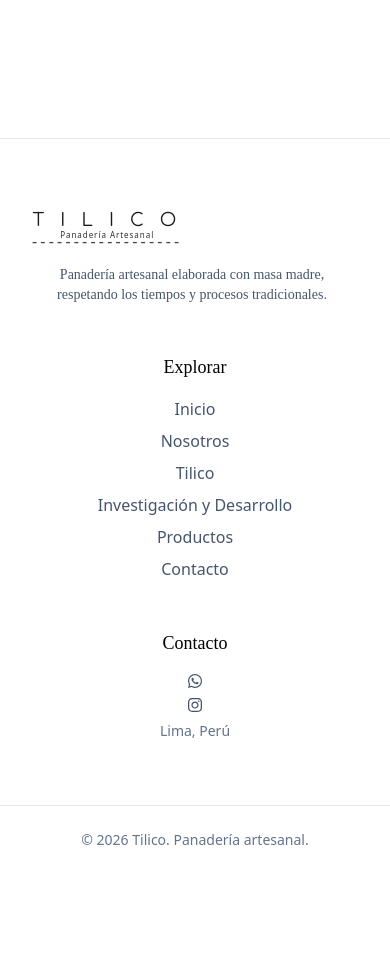
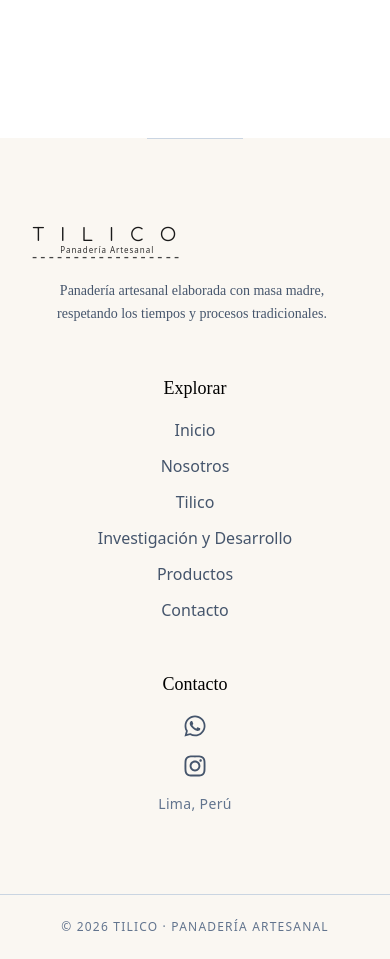
Before and after one commit to kasenciosm/tilico, a React (Vite) app: page / in a window 390 px wide. Shown: the part 4180-5139 px from the top of the page. Before the commit the page ends 5054 px from the top, so only its background shows below. Built offline with nearby package versions, Linux system fonts and the light colour scheme; a web font is replaced by a local one.

Commit message:
responsive en footer

```diff
--- a/src/components/Footer.jsx
+++ b/src/components/Footer.jsx
@@ -16,16 +16,22 @@ const Footer = () => {
   }
 
   return (
-    <footer className="bg-white border-t border-slate-200 mt-24">
-      <div className="max-w-7xl mx-auto px-8 py-16 grid grid-cols-1 md:grid-cols-3 gap-12">
+    <footer className="bg-[#faf7f2] mt-24 relative">
+  {/* Separador decorativo superior */}
+  <div className="absolute top-0 left-1/2 -translate-x-1/2 w-24 h-px bg-slate-300"></div>
+
+  <div className="max-w-7xl mx-auto px-8 py-20 grid grid-cols-1 md:grid-cols-3 gap-12">
 
     {/* Marca */}
     <div className="flex flex-col gap-4">
-          <button onClick={() => window.scrollTo({ top: 0, behavior: "smooth" })} className="w-fit hover: cursor-pointer">
+      <button
+        onClick={() => window.scrollTo({ top: 0, behavior: "smooth" })}
+        className="w-fit cursor-pointer"
+      >
         <Logo />
       </button>
 
-          <p className="text-slate-600 font-hedvig text-sm max-w-xs">
+      <p className="text-slate-600 font-hedvig text-sm max-w-xs leading-relaxed">
         Panadería artesanal elaborada con masa madre, respetando los
         tiempos y procesos tradicionales.
       </p>
@@ -34,13 +40,24 @@ const Footer = () => {
     {/* Navegación */}
     <div>
       <h4 className="font-hedvig text-lg mb-4">Explorar</h4>
-          <ul className="flex flex-col gap-2 text-slate-600">
-            <li><button onClick={() => scrollToSection("home")} className="hover:text-slate-900 hover:cursor-pointer">Inicio</button></li>
-            <li><button onClick={() => scrollToSection("nosotros")} className="hover:text-slate-900 hover:cursor-pointer">Nosotros</button></li>
-            <li><button onClick={() => scrollToSection("tilico")} className="hover:text-slate-900 hover:cursor-pointer">Tilico</button></li>
-            <li><button onClick={() => scrollToSection("i+d")} className="hover:text-slate-900 hover:cursor-pointer">Investigación y Desarrollo</button></li>
-            <li><button onClick={() => scrollToSection("productos")} className="hover:text-slate-900 hover:cursor-pointer">Productos</button></li>
-            <li><button onClick={() => scrollToSection("contacto")} className="hover:text-slate-900 hover:cursor-pointer">Contacto</button></li>
+      <ul className="flex flex-col gap-3 text-slate-600">
+        {[
+          ["home", "Inicio"],
+          ["nosotros", "Nosotros"],
+          ["tilico", "Tilico"],
+          ["i+d", "Investigación y Desarrollo"],
+          ["productos", "Productos"],
+          ["contacto", "Contacto"],
+        ].map(([id, label]) => (
+          <li key={id}>
+            <button
+              onClick={() => scrollToSection(id)}
+              className="footer-link hover:text-slate-900 transition cursor-pointer"
+            >
+              {label}
+            </button>
+          </li>
+        ))}
       </ul>
     </div>
 
@@ -48,40 +65,39 @@ const Footer = () => {
     <div id="contacto">
       <h4 className="font-hedvig text-lg mb-4">Contacto</h4>
 
-          <ul className="flex flex-col items-center gap-2 text-slate-600">
+      <ul className="flex flex-col items-center gap-4 text-slate-600">
         <li>
           <a
             href="https://wa.me/51944794663?text=Hola%20quiero%20hacer%20un%20pedido."
             target="_blank"
             rel="noreferrer"
-                className="hover:text-slate-900"
+            className="text-2xl hover:text-slate-900 transition-transform duration-300 hover:scale-110"
           >
-                <FaWhatsapp></FaWhatsapp>
+            <FaWhatsapp />
           </a>
         </li>
 
         <li>
           <a
-                href="https://www.instagram.com/tilico.pe?utm_source=ig_web_button_share_sheet&igsh=ZDNlZDc0MzIxNw=="
+            href="https://www.instagram.com/tilico.pe"
             target="_blank"
             rel="noreferrer"
-                className="hover:text-slate-900"
+            className="text-2xl hover:text-slate-900 transition-transform duration-300 hover:scale-110"
           >
-                <FaInstagram/>
+            <FaInstagram />
           </a>
         </li>
 
-            <li className="text-sm text-slate-500">
+        <li className="text-sm text-slate-500 tracking-wide">
           Lima, Perú
         </li>
       </ul>
     </div>
-
   </div>
 
   {/* Línea inferior */}
-      <div className="border-t border-slate-200 py-6 text-center text-sm text-slate-500">
-        © {new Date().getFullYear()} Tilico. Panadería artesanal.
+  <div className="border-t border-slate-300 py-6 text-center text-xs tracking-widest text-slate-500">
+    © {new Date().getFullYear()} TILICO · PANADERÍA ARTESANAL
   </div>
 </footer>
   )
--- a/src/index.css
+++ b/src/index.css
@@ -32,3 +32,23 @@ a:hover {
 .font-comfortaa {
   font-family: 'Comfortaa', cursive;
 }
+
+.footer-link {
+  position: relative;
+  display: inline-block;
+}
+
+.footer-link::after {
+  content: "";
+  position: absolute;
+  left: 0;
+  bottom: -2px;
+  width: 0;
+  height: 1px;
+  background-color: #1a1a1a;
+  transition: width 0.3s ease;
+}
+
+.footer-link:hover::after {
+  width: 100%;
+}
```
Lines whose indentation alone changed are shown as unchanged.
